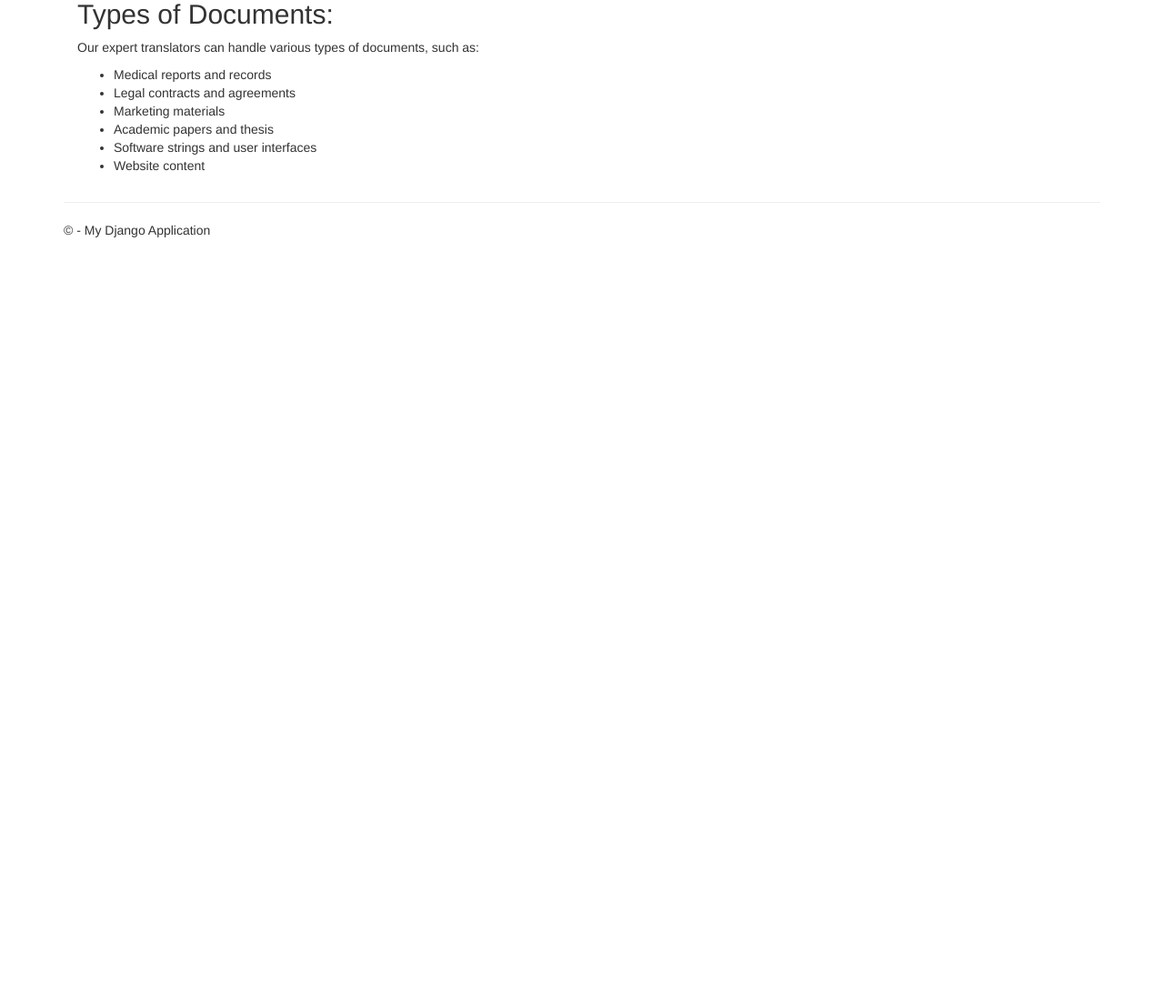
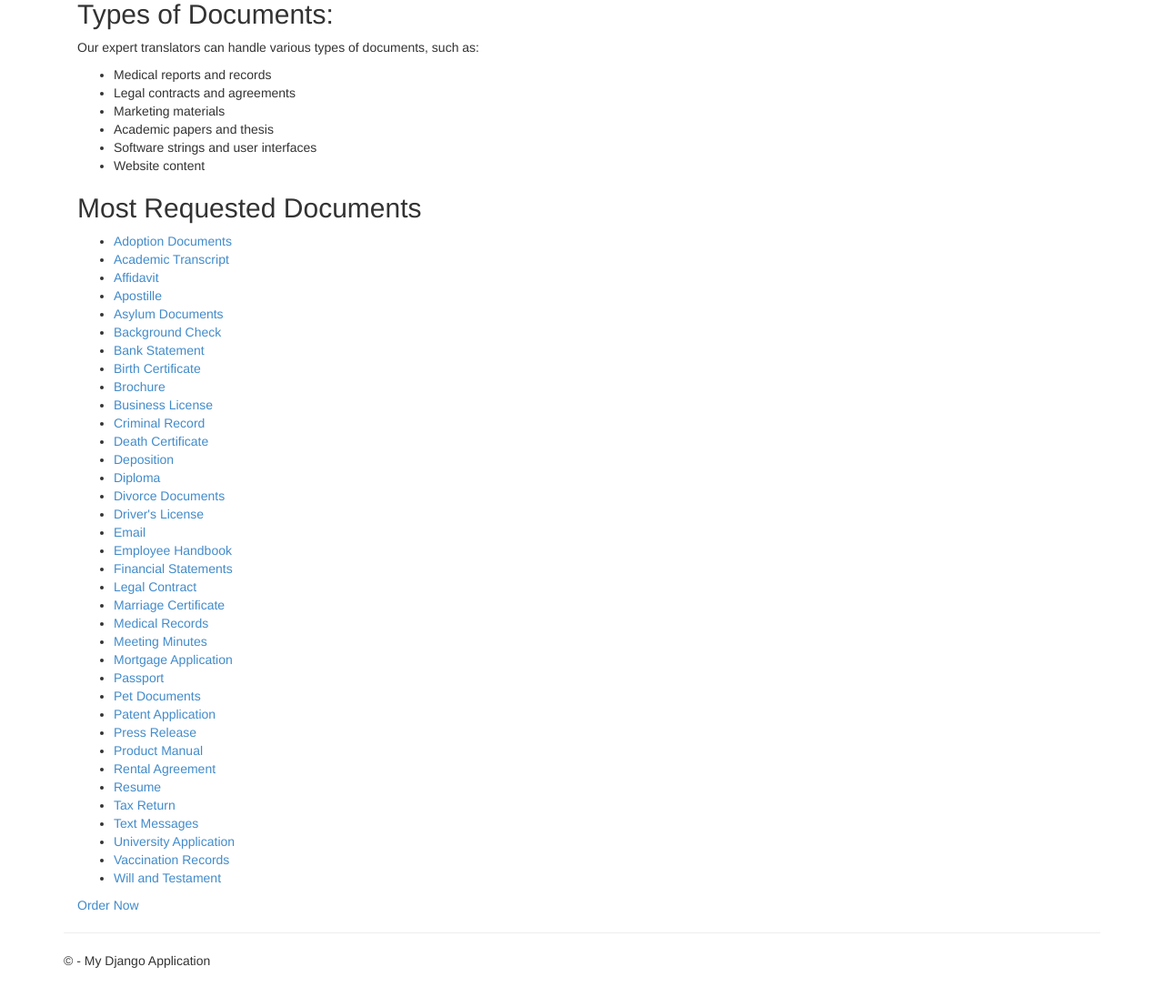
Before and after one commit to anditherobot/translationrequest, a Django app: page /services/ in a window 1280 px wide. Shown: the part 577-1673 px from the top of the page at 91% size. Before the commit the page ends 838 px from the top, so only its background shows below. Run offline with Django 3.2, Linux system fonts and the light colour scheme; some libraries are stand-ins or nearby versions.

Commit message:
#4 services stub improved with more info

```diff
--- a/app/templates/app/index.html
+++ b/app/templates/app/index.html
@@ -7,7 +7,7 @@
     <p>
         <a href="{% url 'translation_request' %}" class="btn btn-primary btn-lg">Create Request</a>
         <a href="{% url 'faq' %}" class="btn btn-info btn-lg">FAQ</a>
-        <a href="#}" class="btn btn-success btn-lg">Services</a>
+        <a href="{% url 'services' %}" class="btn btn-success btn-lg">Services</a>
     </p>
 </div>
 
--- a/app/templates/app/services.html
+++ b/app/templates/app/services.html
@@ -47,5 +47,53 @@
         <li>Website content</li>
         <!-- Add more types of documents as needed -->
     </ul>
+
+    <div class="document-list">
+        <h2>Most Requested Documents</h2>
+        <ul>
+            <li><a href="https://www.uslanguageservices.com/documents/adoption-documents">Adoption Documents</a></li>
+            <li><a href="https://www.uslanguageservices.com/documents/academic-transcript">Academic Transcript</a></li>
+            <li><a href="https://www.uslanguageservices.com/documents/affidavit">Affidavit</a></li>
+            <li><a href="https://www.uslanguageservices.com/documents/apostille">Apostille</a></li>
+            <li><a href="https://www.uslanguageservices.com/documents/asylum-documents">Asylum Documents</a></li>
+            <li><a href="https://www.uslanguageservices.com/documents/background-check">Background Check</a></li>
+            <li><a href="https://www.uslanguageservices.com/documents/bank-statement">Bank Statement</a></li>
+            <li><a href="https://www.uslanguageservices.com/documents/birth-certificate">Birth Certificate</a></li>
+            <li><a href="https://www.uslanguageservices.com/documents/brochure">Brochure</a></li>
+            <li><a href="https://www.uslanguageservices.com/documents/business-license">Business License</a></li>
+            <li><a href="https://www.uslanguageservices.com/documents/criminal-record">Criminal Record</a></li>
+            <li><a href="https://www.uslanguageservices.com/documents/death-certificate">Death Certificate</a></li>
+            <li><a href="https://www.uslanguageservices.com/documents/deposition">Deposition</a></li>
+            <li><a href="https://www.uslanguageservices.com/documents/diploma">Diploma</a></li>
+            <li><a href="https://www.uslanguageservices.com/documents/divorce-documents">Divorce Documents</a></li>
+            <li><a href="https://www.uslanguageservices.com/documents/drivers-license">Driver's License</a></li>
+            <li><a href="https://www.uslanguageservices.com/documents/email">Email</a></li>
+            <li><a href="https://www.uslanguageservices.com/documents/employee-handbook">Employee Handbook</a></li>
+            <li><a href="https://www.uslanguageservices.com/documents/financial-statements">Financial Statements</a></li>
+            <li><a href="https://www.uslanguageservices.com/documents/legal-contract">Legal Contract</a></li>
+            <li><a href="https://www.uslanguageservices.com/documents/marriage-certificate">Marriage Certificate</a></li>
+            <li><a href="https://www.uslanguageservices.com/documents/medical-records">Medical Records</a></li>
+            <li><a href="https://www.uslanguageservices.com/documents/meeting-minutes">Meeting Minutes</a></li>
+            <li><a href="https://www.uslanguageservices.com/documents/mortgage-application-documents">Mortgage Application</a></li>
+            <li><a href="https://www.uslanguageservices.com/documents/passport">Passport</a></li>
+            <li><a href="https://www.uslanguageservices.com/documents/pet-documents">Pet Documents</a></li>
+            <li><a href="https://www.uslanguageservices.com/documents/patent-application">Patent Application</a></li>
+            <li><a href="https://www.uslanguageservices.com/documents/press-release">Press Release</a></li>
+            <li><a href="https://www.uslanguageservices.com/documents/product-manual">Product Manual</a></li>
+            <li><a href="https://www.uslanguageservices.com/documents/rental-agreement">Rental Agreement</a></li>
+            <li><a href="https://www.uslanguageservices.com/documents/resume">Resume</a></li>
+            <li><a href="https://www.uslanguageservices.com/documents/tax-return">Tax Return</a></li>
+            <li><a href="https://www.uslanguageservices.com/documents/text-messages">Text Messages</a></li>
+            <li><a href="https://www.uslanguageservices.com/documents/university-application-documents">University Application</a></li>
+            <li><a href="https://www.uslanguageservices.com/documents/vaccination-records">Vaccination Records</a></li>
+            <li><a href="https://www.uslanguageservices.com/documents/will-and-testament">Will and Testament</a></li>
+        </ul>
+    </div>
+    <div class="order-now-button-container">
+        <a class="order-now-button" href="https://www.uslanguageservices.com/order-your-translation/certified-translation/">
+            Order Now
+        </a>
+    </div>
+
 </div>
 {% endblock %}
```
